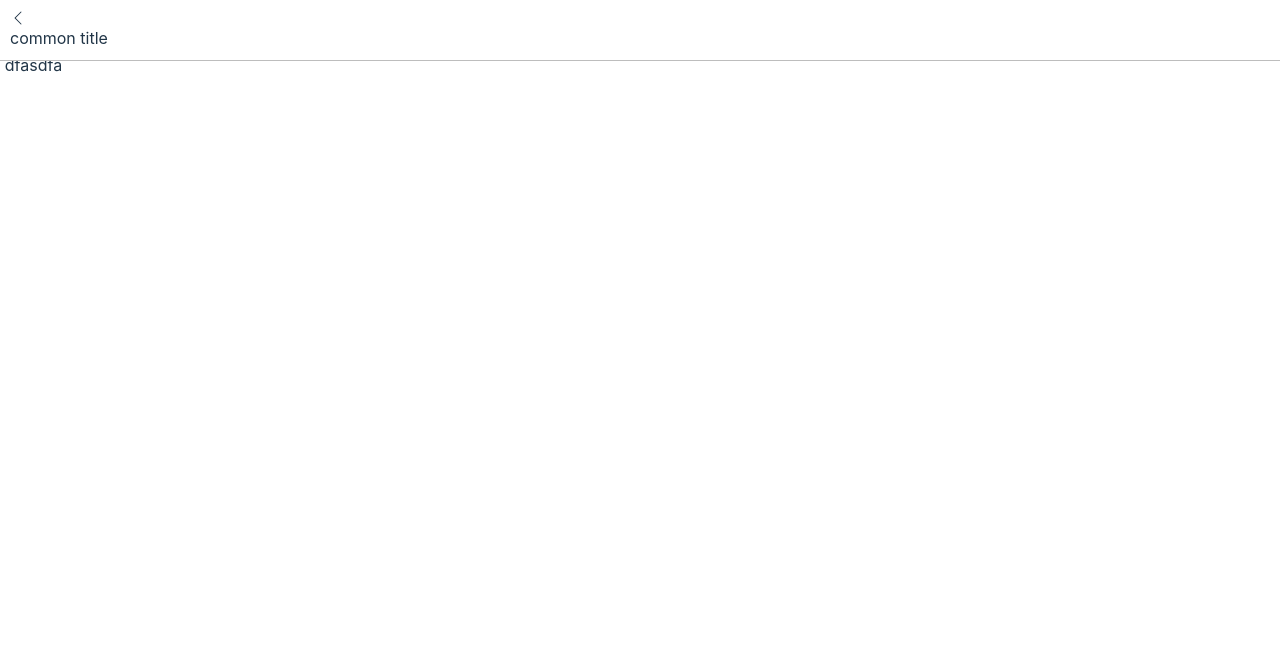
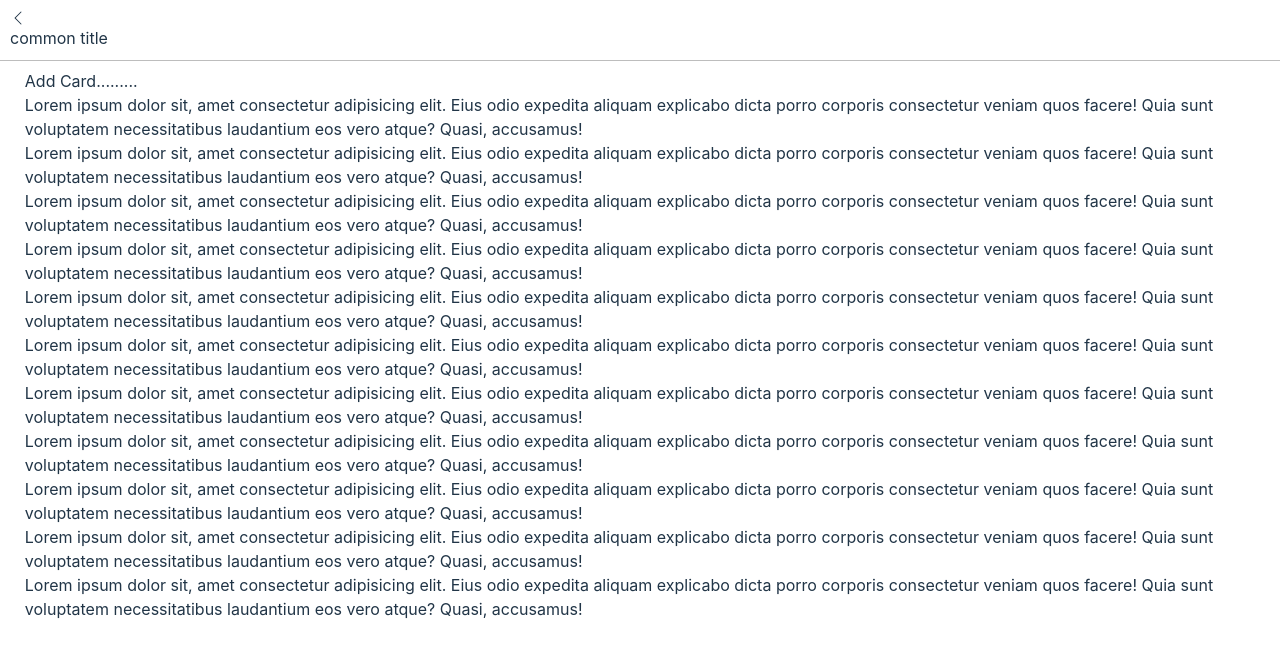
Before and after one commit to mothcar/coupon_egg, a React (Vite) app: page /addPost in a window 1280 px wide. Shown: the top 656 px of the page. Built offline with nearby package versions, Linux system fonts and the light colour scheme.

Commit message:
Common page css set

```diff
--- a/src/pages/AddPost.jsx
+++ b/src/pages/AddPost.jsx
@@ -1,9 +1,21 @@
 export default function AddPost() {
   return (
     <>
-      <div className="pt-5 pb-16">Add Card.........</div>
+      <div  className="common">
+        <div>Add Card.........</div>
+        <div>Lorem ipsum dolor sit, amet consectetur adipisicing elit. Eius odio expedita aliquam explicabo dicta porro corporis consectetur veniam quos facere! Quia sunt voluptatem necessitatibus laudantium eos vero atque? Quasi, accusamus!</div>
+        <div>Lorem ipsum dolor sit, amet consectetur adipisicing elit. Eius odio expedita aliquam explicabo dicta porro corporis consectetur veniam quos facere! Quia sunt voluptatem necessitatibus laudantium eos vero atque? Quasi, accusamus!</div>
+        <div>Lorem ipsum dolor sit, amet consectetur adipisicing elit. Eius odio expedita aliquam explicabo dicta porro corporis consectetur veniam quos facere! Quia sunt voluptatem necessitatibus laudantium eos vero atque? Quasi, accusamus!</div>
+        <div>Lorem ipsum dolor sit, amet consectetur adipisicing elit. Eius odio expedita aliquam explicabo dicta porro corporis consectetur veniam quos facere! Quia sunt voluptatem necessitatibus laudantium eos vero atque? Quasi, accusamus!</div>
+        <div>Lorem ipsum dolor sit, amet consectetur adipisicing elit. Eius odio expedita aliquam explicabo dicta porro corporis consectetur veniam quos facere! Quia sunt voluptatem necessitatibus laudantium eos vero atque? Quasi, accusamus!</div>
+        <div>Lorem ipsum dolor sit, amet consectetur adipisicing elit. Eius odio expedita aliquam explicabo dicta porro corporis consectetur veniam quos facere! Quia sunt voluptatem necessitatibus laudantium eos vero atque? Quasi, accusamus!</div>
+        <div>Lorem ipsum dolor sit, amet consectetur adipisicing elit. Eius odio expedita aliquam explicabo dicta porro corporis consectetur veniam quos facere! Quia sunt voluptatem necessitatibus laudantium eos vero atque? Quasi, accusamus!</div>
+        <div>Lorem ipsum dolor sit, amet consectetur adipisicing elit. Eius odio expedita aliquam explicabo dicta porro corporis consectetur veniam quos facere! Quia sunt voluptatem necessitatibus laudantium eos vero atque? Quasi, accusamus!</div>
+        <div>Lorem ipsum dolor sit, amet consectetur adipisicing elit. Eius odio expedita aliquam explicabo dicta porro corporis consectetur veniam quos facere! Quia sunt voluptatem necessitatibus laudantium eos vero atque? Quasi, accusamus!</div>
+        <div>Lorem ipsum dolor sit, amet consectetur adipisicing elit. Eius odio expedita aliquam explicabo dicta porro corporis consectetur veniam quos facere! Quia sunt voluptatem necessitatibus laudantium eos vero atque? Quasi, accusamus!</div>
+        <div>Lorem ipsum dolor sit, amet consectetur adipisicing elit. Eius odio expedita aliquam explicabo dicta porro corporis consectetur veniam quos facere! Quia sunt voluptatem necessitatibus laudantium eos vero atque? Quasi, accusamus!</div>
+      </div>
 
-      <div>dfasdfa</div>
     </>
   );
 }
--- a/src/pages/Detail.jsx
+++ b/src/pages/Detail.jsx
@@ -1,13 +1,31 @@
 import { useLocation } from "react-router-dom";
+import "./common.css"
 
 export default function Detail() {
   const { state } = useLocation();
 
   return (
-    <div className="pt-5 pb-16">
-      <div>{state.title}</div>
-      <div>{state.image}</div>
-      <div>{state.content}</div>
-    </div>
+    <>
+      <div className="common">
+        <div>{state.title}</div>
+        <div>{state.image}</div>
+        <div>{state.content}</div>
+        <div>Lorem ipsum dolor sit amet consectetur adipisicing elit. Aliquam recusandae dolorum voluptas molestias vero voluptatibus illum nisi quidem qui animi quis minima blanditiis quo reprehenderit magni quasi, esse, possimus id?</div>
+        <div>Lorem ipsum dolor sit amet consectetur adipisicing elit. Aliquam recusandae dolorum voluptas molestias vero voluptatibus illum nisi quidem qui animi quis minima blanditiis quo reprehenderit magni quasi, esse, possimus id?</div>
+        <div>Lorem ipsum dolor sit amet consectetur adipisicing elit. Aliquam recusandae dolorum voluptas molestias vero voluptatibus illum nisi quidem qui animi quis minima blanditiis quo reprehenderit magni quasi, esse, possimus id?</div>
+        <div>Lorem ipsum dolor sit amet consectetur adipisicing elit. Aliquam recusandae dolorum voluptas molestias vero voluptatibus illum nisi quidem qui animi quis minima blanditiis quo reprehenderit magni quasi, esse, possimus id?</div>
+        <div>Lorem ipsum dolor sit amet consectetur adipisicing elit. Aliquam recusandae dolorum voluptas molestias vero voluptatibus illum nisi quidem qui animi quis minima blanditiis quo reprehenderit magni quasi, esse, possimus id?</div>
+        <div>Lorem ipsum dolor sit amet consectetur adipisicing elit. Aliquam recusandae dolorum voluptas molestias vero voluptatibus illum nisi quidem qui animi quis minima blanditiis quo reprehenderit magni quasi, esse, possimus id?</div>
+        <div>Lorem ipsum dolor sit amet consectetur adipisicing elit. Aliquam recusandae dolorum voluptas molestias vero voluptatibus illum nisi quidem qui animi quis minima blanditiis quo reprehenderit magni quasi, esse, possimus id?</div>
+        <div>Lorem ipsum dolor sit amet consectetur adipisicing elit. Aliquam recusandae dolorum voluptas molestias vero voluptatibus illum nisi quidem qui animi quis minima blanditiis quo reprehenderit magni quasi, esse, possimus id?</div>
+        <div>Lorem ipsum dolor sit amet consectetur adipisicing elit. Aliquam recusandae dolorum voluptas molestias vero voluptatibus illum nisi quidem qui animi quis minima blanditiis quo reprehenderit magni quasi, esse, possimus id?</div>
+        <div>Lorem ipsum dolor sit amet consectetur adipisicing elit. Aliquam recusandae dolorum voluptas molestias vero voluptatibus illum nisi quidem qui animi quis minima blanditiis quo reprehenderit magni quasi, esse, possimus id?</div>
+        <div>Lorem ipsum dolor sit amet consectetur adipisicing elit. Aliquam recusandae dolorum voluptas molestias vero voluptatibus illum nisi quidem qui animi quis minima blanditiis quo reprehenderit magni quasi, esse, possimus id?</div>
+        <div>Lorem ipsum dolor sit amet consectetur adipisicing elit. Aliquam recusandae dolorum voluptas molestias vero voluptatibus illum nisi quidem qui animi quis minima blanditiis quo reprehenderit magni quasi, esse, possimus id?</div>
+        <div>Lorem ipsum dolor sit amet consectetur adipisicing elit. Aliquam recusandae dolorum voluptas molestias vero voluptatibus illum nisi quidem qui animi quis minima blanditiis quo reprehenderit magni quasi, esse, possimus id?</div>
+        <div>Lorem ipsum dolor sit amet consectetur adipisicing elit. Aliquam recusandae dolorum voluptas molestias vero voluptatibus illum nisi quidem qui animi quis minima blanditiis quo reprehenderit magni quasi, esse, possimus id?</div>
+        <div>Lorem ipsum dolor sit amet consectetur adipisicing elit. Aliquam recusandae dolorum voluptas molestias vero voluptatibus illum nisi quidem qui animi quis minima blanditiis quo reprehenderit magni quasi, esse, possimus id?</div>
+      </div>
+    </>
   );
 }
--- /dev/null
+++ b/src/pages/common.css
@@ -0,0 +1,3 @@
+.common {
+  @apply p-5 block pt-10 pb-5 break-words
+}
```
